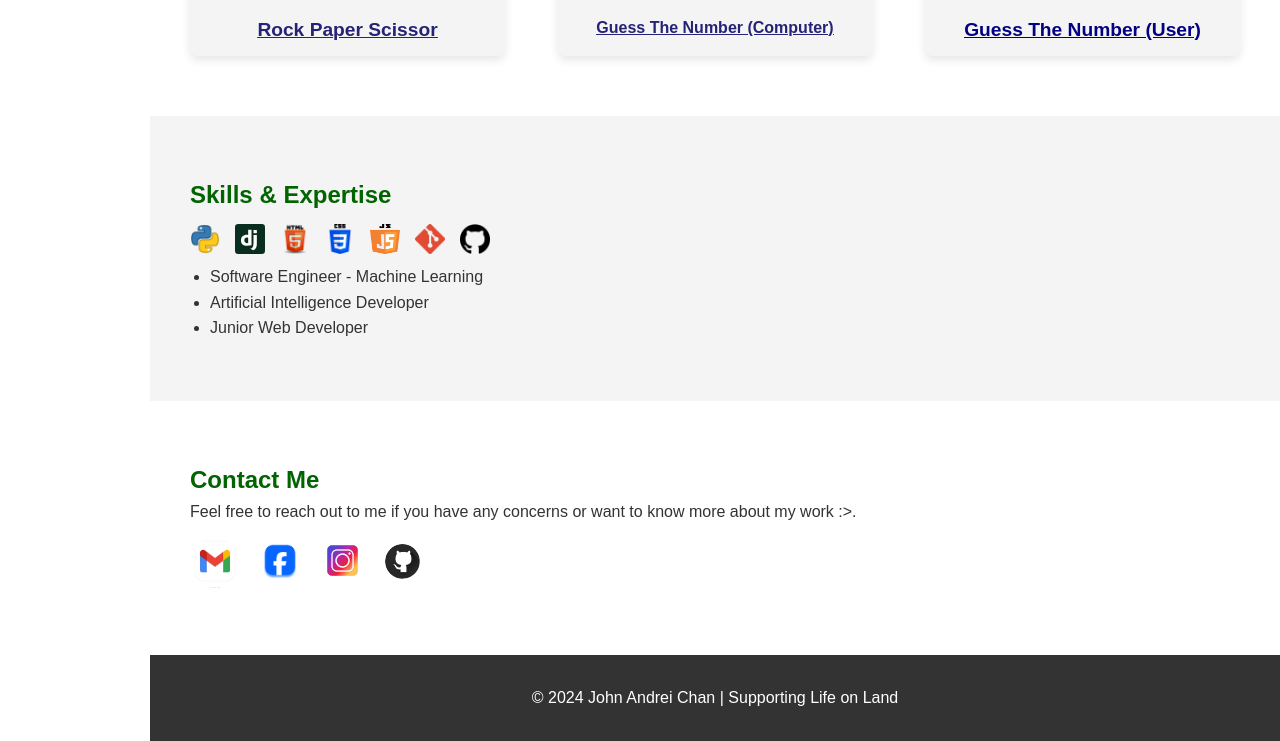
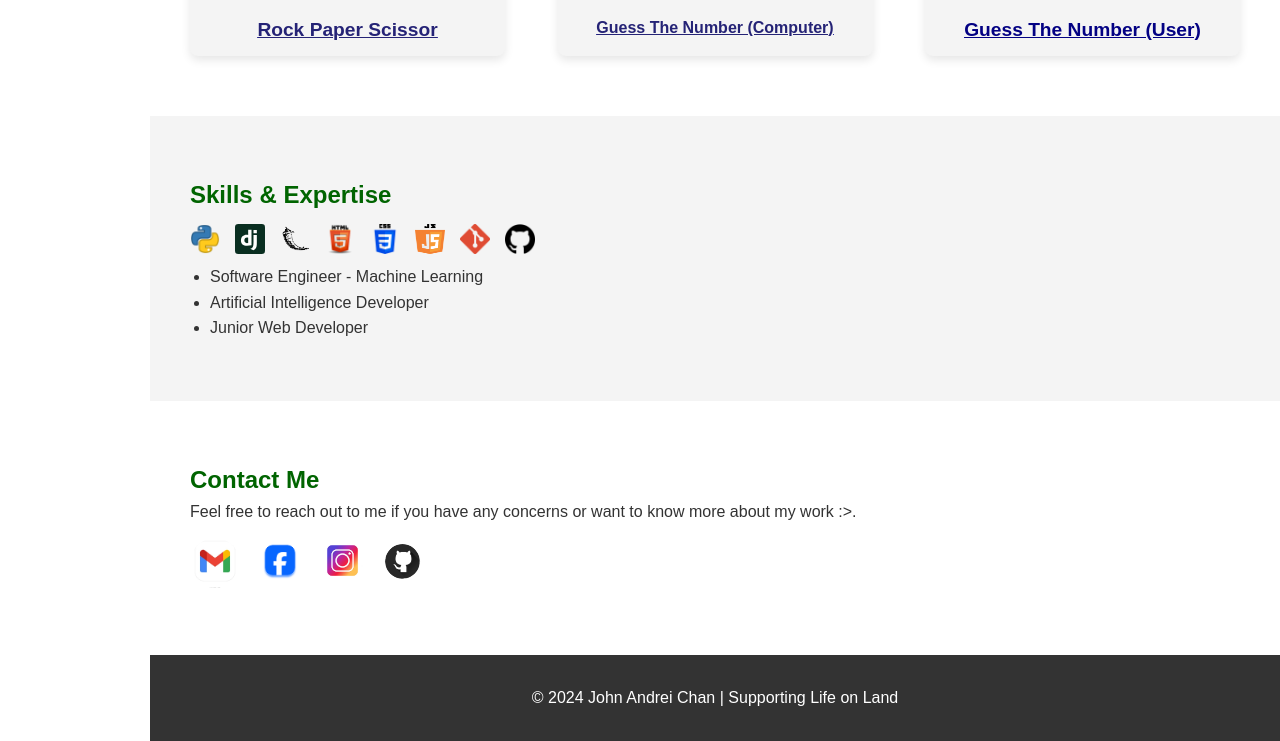
Before and after one commit to ChanJAE123/CHANJAEPROJ, a plain HTML site: page index.html in a window 1280 px wide. Shown: the part 2007-2748 px from the top of the page. Drawn offline with Linux system fonts and the light colour scheme.

Commit message:
Finalized

```diff
--- a/index.html
+++ b/index.html
@@ -159,6 +159,7 @@
           <div class="skill-icons">
             <img src="image/python icon.webp" alt="" title="Python">
             <img src="image/django.svg" alt="" title="Django">
+            <img src="image/flask.png" alt="" title="Flask">
             <img src="image/html icon.webp" alt="" title="HTML">
             <img src="image/css icon.png" alt="" title="CSS">
             <img src="image/js logo.png" alt="" title="Java Script">
```
Also changed, not shown: image/flask.png (added).
